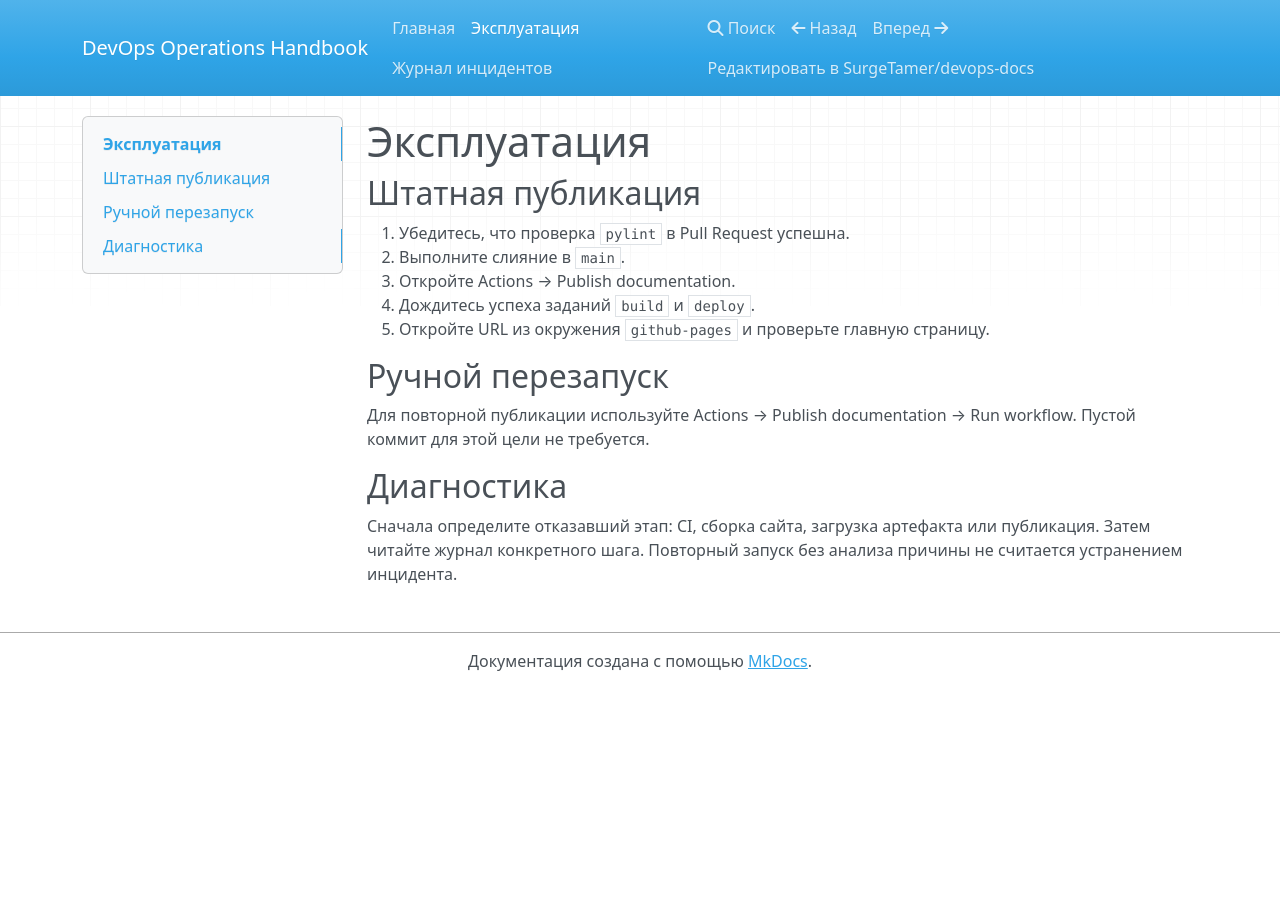
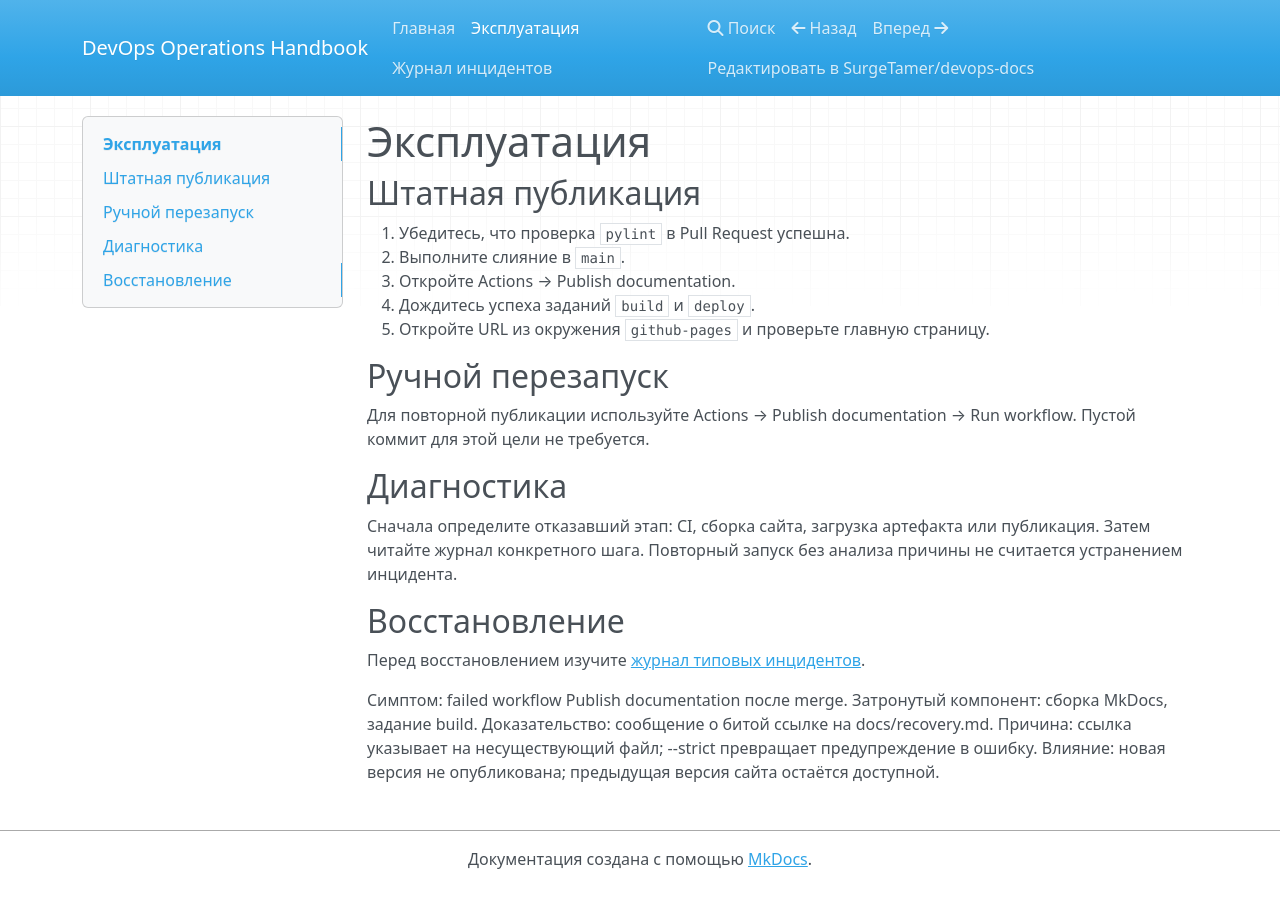
Before and after one commit to SurgeTamer/devops-docs, an MkDocs documentation site: the page built from docs/runbook.md, in a window 1280 px wide. Built offline with MkDocs 1.6.1, drawn with Linux system fonts in a browser that asks for light colours; nearby versions of some CDN libraries.

Commit message:
docs: point recovery section to existing incident log

```diff
--- a/docs/runbook.md
+++ b/docs/runbook.md
@@ -14,3 +14,12 @@ workflow.
 публикация.
 Затем читайте журнал конкретного шага. Повторный запуск без анализа причины не
 считается устранением инцидента.
+## Восстановление
+Перед восстановлением изучите [журнал типовых инцидентов](incidents.md).
+
+Симптом: failed workflow Publish documentation после merge.
+Затронутый компонент: сборка MkDocs, задание build.
+Доказательство: сообщение о битой ссылке на docs/recovery.md.
+Причина: ссылка указывает на несуществующий файл; --strict превращает
+предупреждение в ошибку.
+Влияние: новая версия не опубликована; предыдущая версия сайта остаётся доступной.
```
